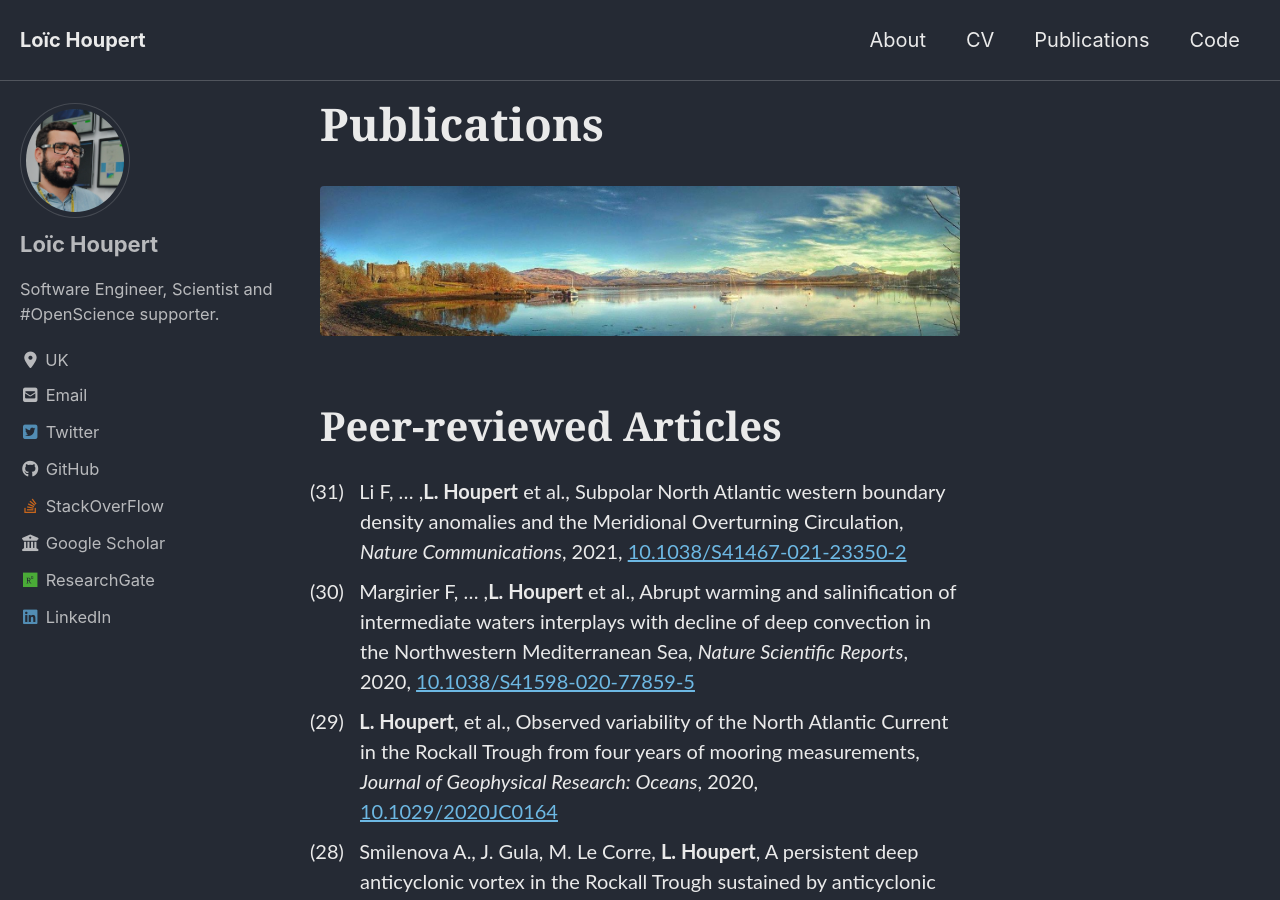
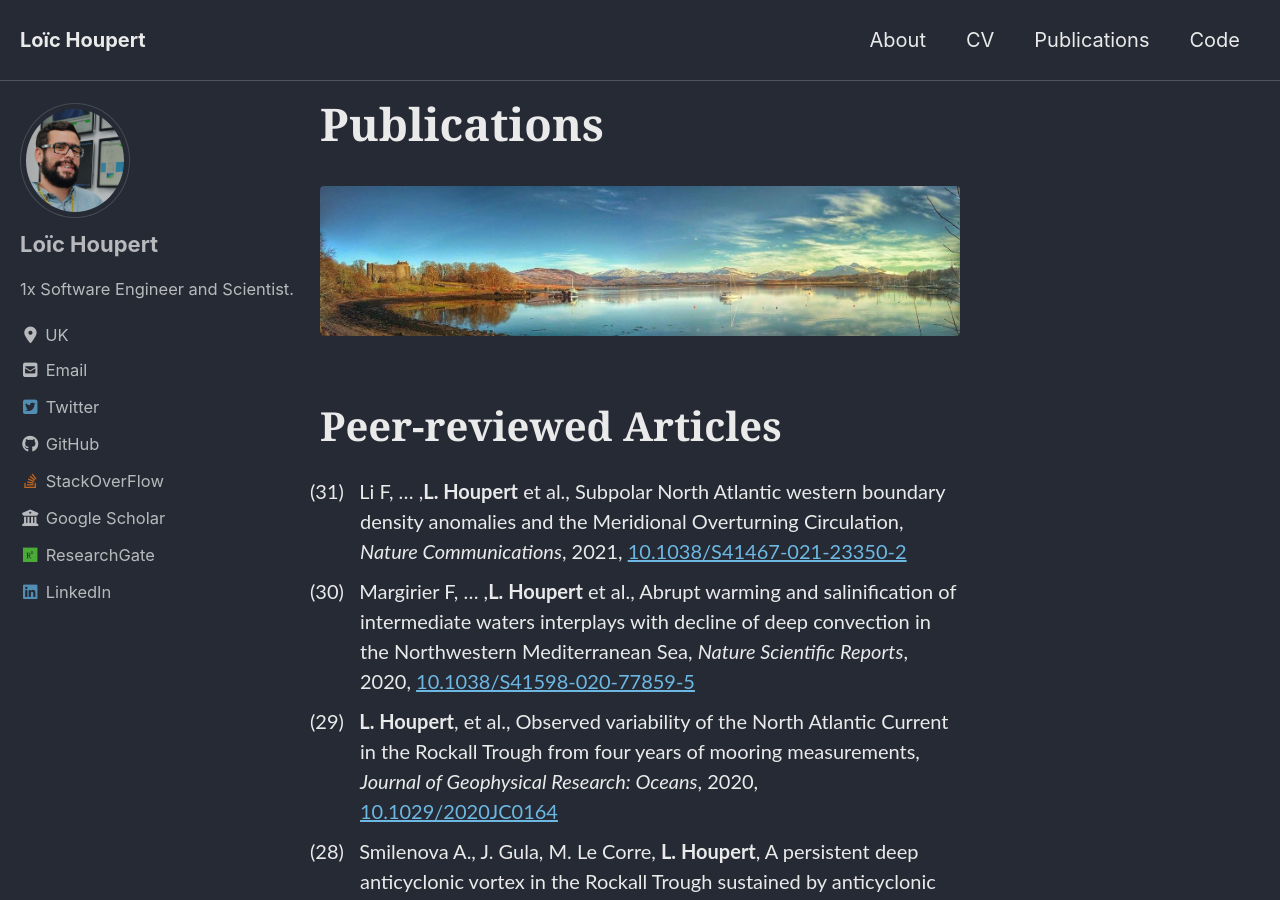
Before and after one commit to lhoupert/lhoupert.github.io, a Jekyll site: the page built from _pages/publications.md, in a window 1280 px wide and 900 px high. Built offline with Jekyll 4.4.1, drawn with Linux system fonts in a browser that asks for light colours; cached includes are drawn as plain includes; nearby versions of some CDN libraries; some of the changed lines change nothing that is shown.

Commit message:
Update _config.yml

```diff
--- a/_config.yml
+++ b/_config.yml
@@ -58,7 +58,7 @@ plugins:
 author:
   name   : "Loïc Houpert"
   avatar : "/assets/images/loic2web.jpg"
-  bio    : "Software Engineer, Scientist and [#OpenScience](https://en.wikipedia.org/wiki/Open_science) supporter."
+  bio    : "1x Software Engineer and Scientist."
   location  : "UK"
   links:
 
@@ -85,7 +85,7 @@ author:
       url: "https://www.researchgate.net/profile/Loic_Houpert"
     - label: "LinkedIn"
       icon: "fab fa-fw fa-linkedin"
-      url: "https://www.linkedin.com/in/lo%C3%AFc-houpert-29232037/?locale=en_US"
+      url: "https://www.linkedin.com/in/lo%C3%AFc-h-29232037/"
 
 
 footer:
@@ -110,7 +110,7 @@ footer:
       url: "https://www.researchgate.net/profile/Loic_Houpert"
     - label: "LinkedIn"
       icon: "fab fa-fw fa-linkedin"
-      url: "https://www.linkedin.com/in/lo%C3%AFc-houpert-29232037/?locale=en_US"
+      url: "https://www.linkedin.com/in/lo%C3%AFc-h-29232037/"
 
 
 defaults:
```
